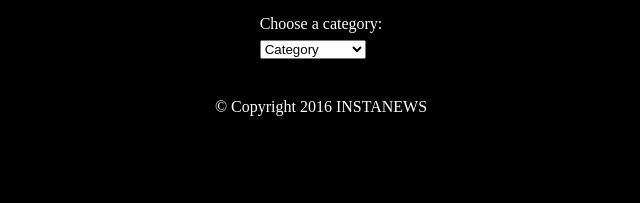
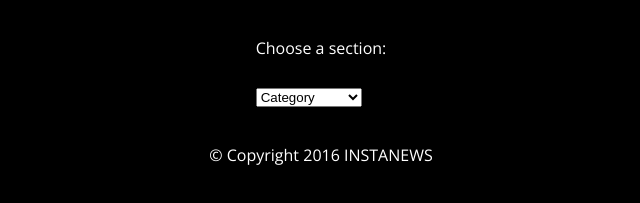
Before and after one commit to shovalsolo/NewYorkTimes-API, a website: page index.html in a window 1280 px wide. Shown: the part 231-434 px from the top of the page, without its empty margins (319-959 px from the left). Drawn offline with nearby package versions, Linux system fonts and the light colour scheme.

Commit message:
end day 24.7.17

```diff
--- a/comp/js/script.js
+++ b/comp/js/script.js
@@ -42,7 +42,7 @@ function apiget(result){
 			  $(newElement).css("background", "url("+artImg+")");
 			  //$(newElement).append(artAbs);
 
-			  $(newElement).append("<a class='artLink' href="+artLink+">"+artAbs+"</a>");
+			  $(newElement).append("<a class='artLink font-open-sans-lig' href="+artLink+">"+artAbs+"</a>");
 			  $(newElement).addClass("article min-height flex flex-ali-end");
 			  $(".artRes").append(newElement);
 			  count++;
--- a/comp/scss/font.scss
+++ b/comp/scss/font.scss
@@ -34,6 +34,14 @@
 	font-family: 'Playfair Display', serif;
 }
 
+/*.font-open-sans-{
+	font-family: 'Open Sans', sans-serif;
+}*/
+
+.font-open-sans-lig{
+	font-family: 'Open Sans', sans-serif;
+}
+
 /*--------------min-max-height--------------*/
 
 .min-height{
--- a/index.html
+++ b/index.html
@@ -5,6 +5,9 @@
 	<meta charset="utf-8"/>
 	<title>New York Times api</title>
 	<link rel="stylesheet" type="text/css" href="dist\css\style.css"/>
+
+	<link href="https://fonts.googleapis.com/css?family=Open+Sans:300" rel="stylesheet">
+	<link href="https://fonts.googleapis.com/css?family=Open+Sans" rel="stylesheet">
 	<!--a link to external css-->
 
 </head>
@@ -17,7 +20,7 @@
 		</div>
 		<div class="select-nav">
 
-				<p class="pad-up-down">Choose a category: </p>
+				<p class="pad-up-down-lar font-open-sans-lig">Choose a section: </p>
 				<select id="dropDown" onchange="apiget()">
 				  <option >Category</option>
 				  <option value="home" id="home">Home</option>
@@ -65,7 +68,7 @@
 
 <!--footer part -->
 	<footer class="flex flex-jus-cen pad-up-down">
-		<p>&copy; Copyright 2016 INSTANEWS</p>
+		<p class="font-open-sans-lig">&copy; Copyright 2016 INSTANEWS</p>
 	</footer>
 
 
```
Also changed, not shown: dist/css/style.css, dist/js/sctipt.js.
